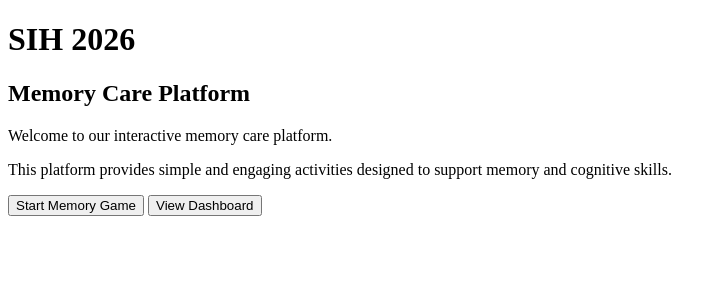
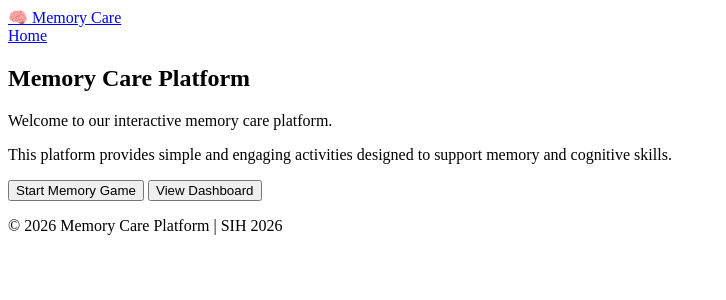
Before and after one commit to COOKEE-MJ/SIH26003, a Flask app: page / in a window 1280 px wide. Shown: the top 300 px of the page, without its empty margins (0-726 px from the left). Run offline with Flask 3, Linux system fonts and the light colour scheme; data that the repository does not hold is empty.

Commit message:
Update base.html

```diff
--- a/templates/base.html
+++ b/templates/base.html
@@ -4,22 +4,38 @@
     <meta charset="UTF-8">
     <meta name="viewport" content="width=device-width, initial-scale=1.0">
 
-    <title>{% block title %}SIH 2026{% endblock %}</title>
+    <title>{% block title %}Memory Care Platform{% endblock %}</title>
 
     <link rel="stylesheet"
           href="{{ url_for('static', filename='css/style.css') }}">
+
+    {% block head %}{% endblock %}
 </head>
 
 <body>
 
-    <header>
-        <h1>SIH 2026</h1>
+    <header class="navbar">
+        <div class="nav-container">
+
+            <a href="{{ url_for('home') }}" class="logo">
+                🧠 Memory Care
+            </a>
+
+            <nav class="nav-links">
+                <a href="{{ url_for('home') }}">Home</a>
+            </nav>
+
+        </div>
     </header>
 
-    <main>
+    <main class="main-content">
         {% block content %}
         {% endblock %}
     </main>
+
+    <footer class="footer">
+        <p>© 2026 Memory Care Platform | SIH 2026</p>
+    </footer>
 
     {% block scripts %}
     {% endblock %}
```
